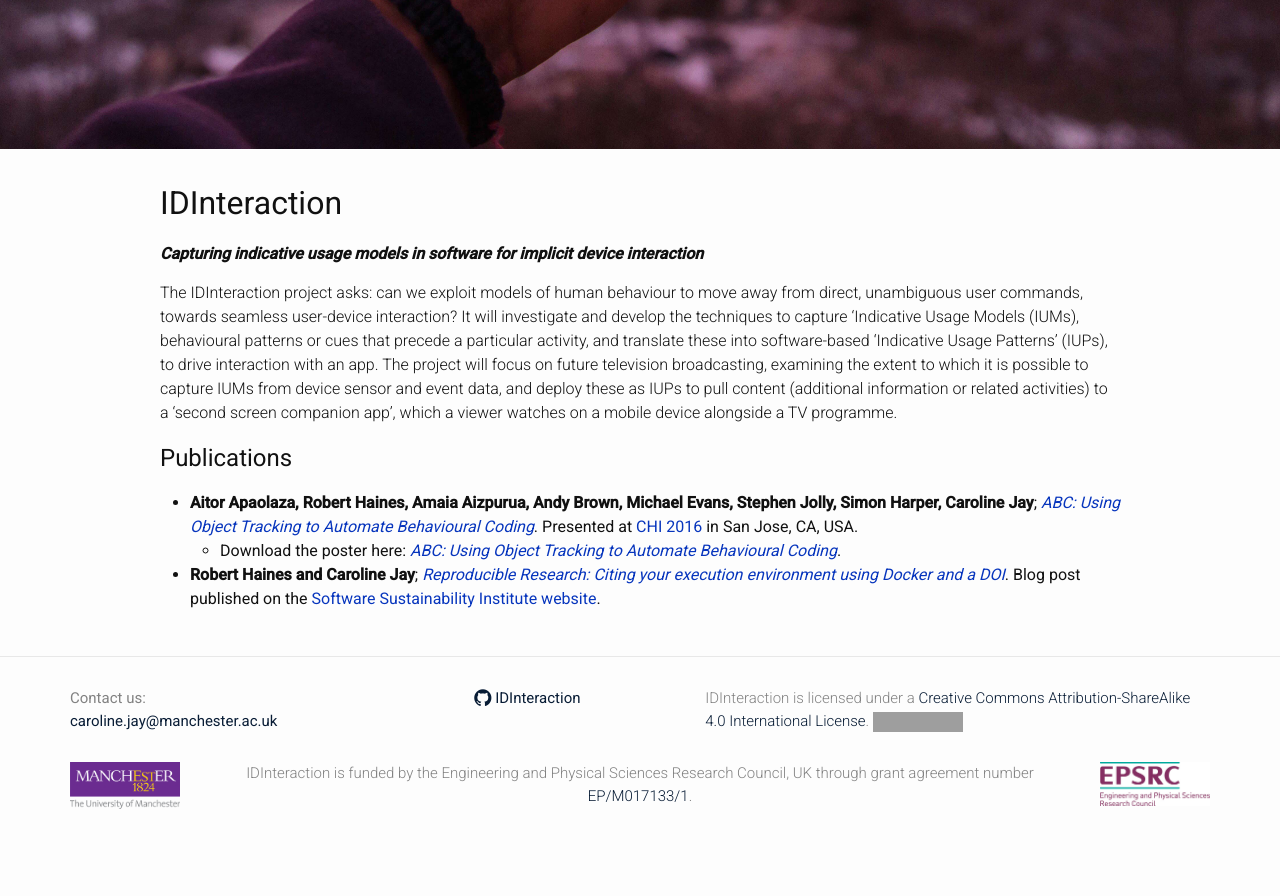
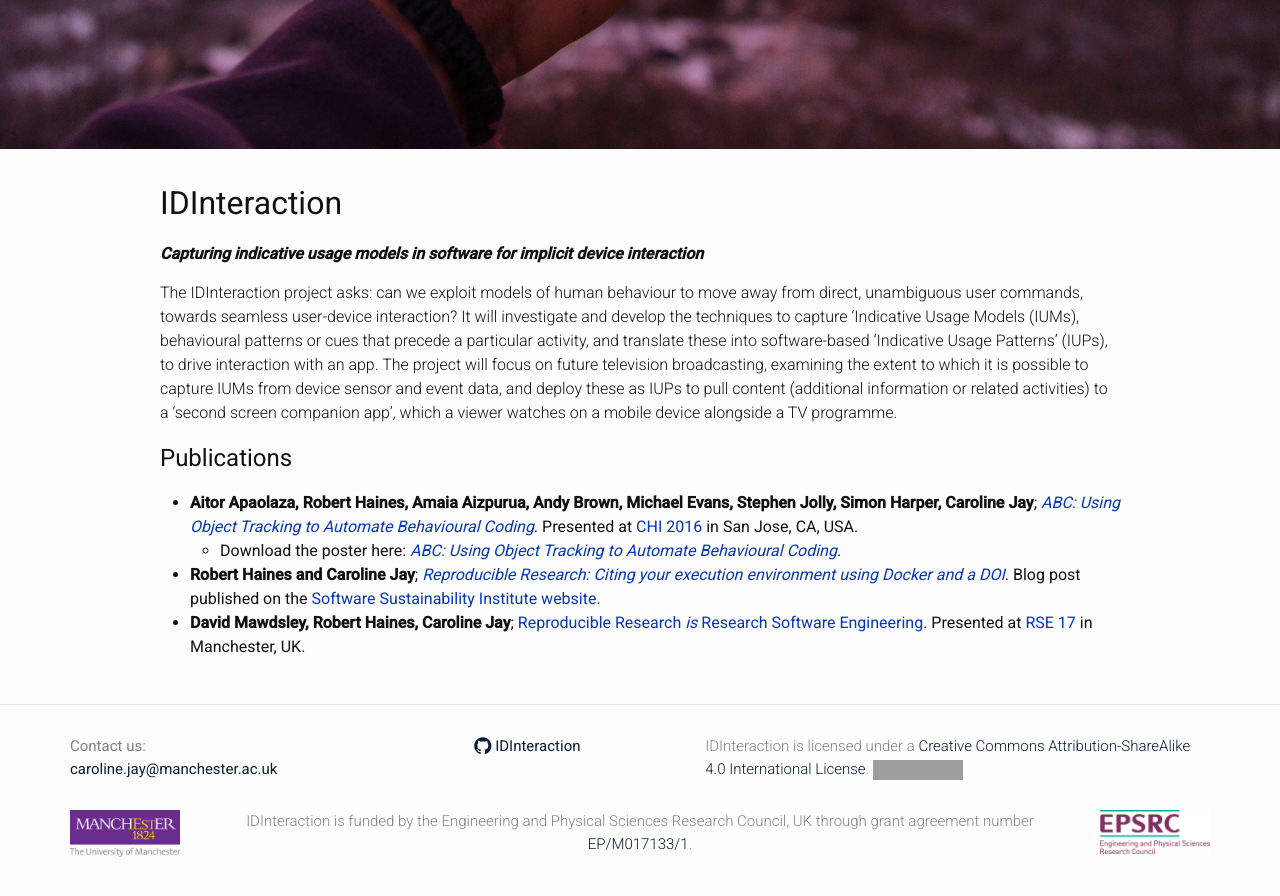
Before and after one commit to IDInteraction/IDInteraction.github.io, a Jekyll site: the page built from index.md, in a window 1280 px wide and 900 px high, scrolled down 867 px. Shown: the top 896 px of the window. Built offline with Jekyll 4.4.1, drawn with Linux system fonts in a browser that asks for light colours; nearby versions of some CDN libraries; before the commit the page ends 1719 px from its top, so only the background shows below that; grey boxes are pictures that could not be loaded.

Commit message:
Add RSE 17 talk to publications.

```diff
--- a/index.md
+++ b/index.md
@@ -14,3 +14,4 @@ The IDInteraction project asks: can we exploit models of human behaviour to move
 * **Aitor Apaolaza, Robert Haines, Amaia Aizpurua, Andy Brown, Michael Evans, Stephen Jolly, Simon Harper, Caroline Jay**; [*ABC: Using Object Tracking to Automate Behavioural Coding*](https://www.escholar.manchester.ac.uk/uk-ac-man-scw:297977). Presented at [CHI 2016](https://chi2016.acm.org) in San Jose, CA, USA.
   * Download the poster here: [*ABC: Using Object Tracking to Automate Behavioural Coding*](/data/abc_poster_a0.pdf).
 * **Robert Haines and Caroline Jay**; [*Reproducible Research: Citing your execution environment using Docker and a DOI*](http://www.software.ac.uk/blog/2016-03-29-reproducible-research-citing-your-execution-environment-using-docker-and-doi). Blog post published on the [Software Sustainability Institute website](http://www.software.ac.uk/).
+* **David Mawdsley, Robert Haines, Caroline Jay**; [Reproducible Research *is* Research Software Engineering](http://idinteraction.cs.manchester.ac.uk/RSE2017Talk). Presented at [RSE 17](http://rse.ac.uk/conf2017/) in Manchester, UK.
```
